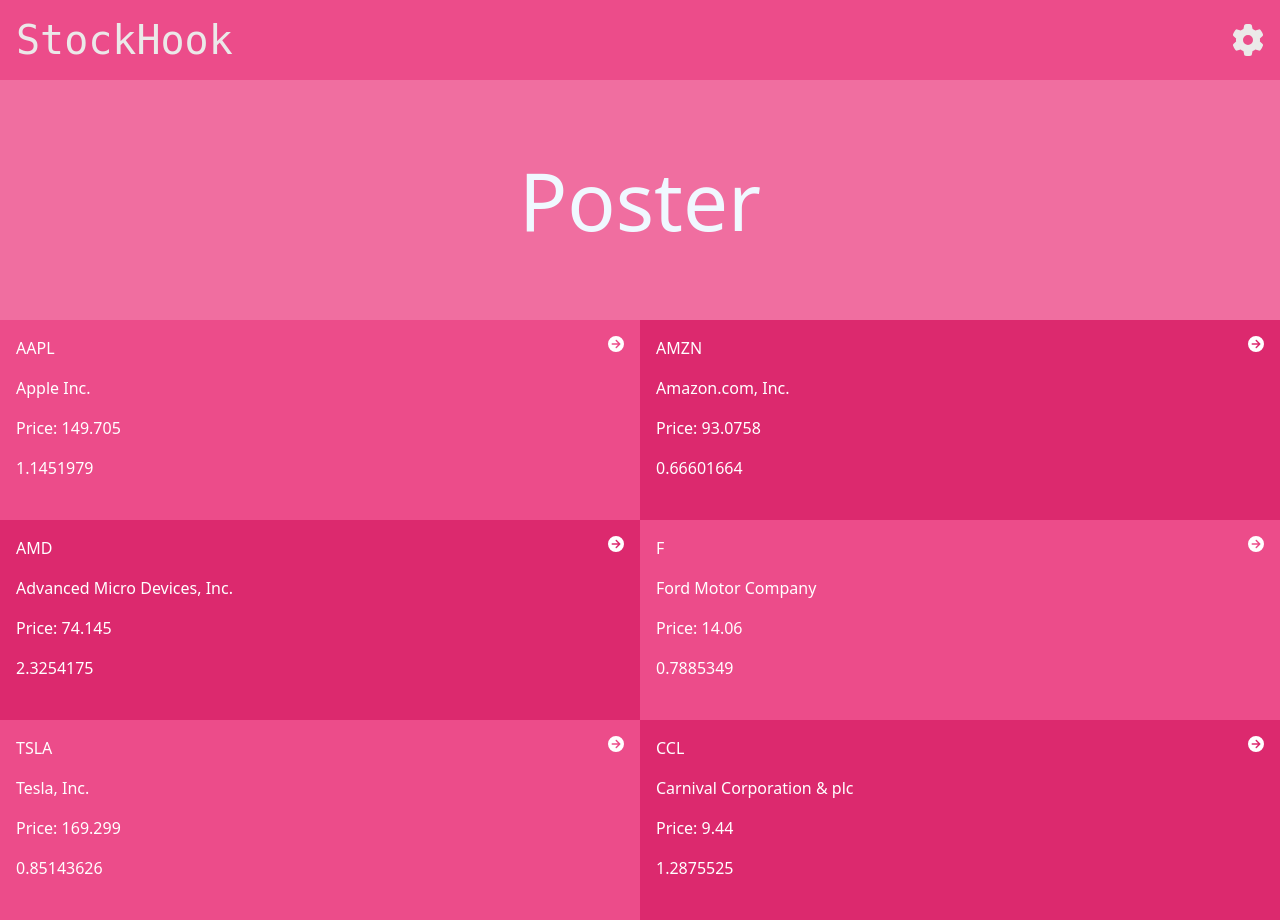
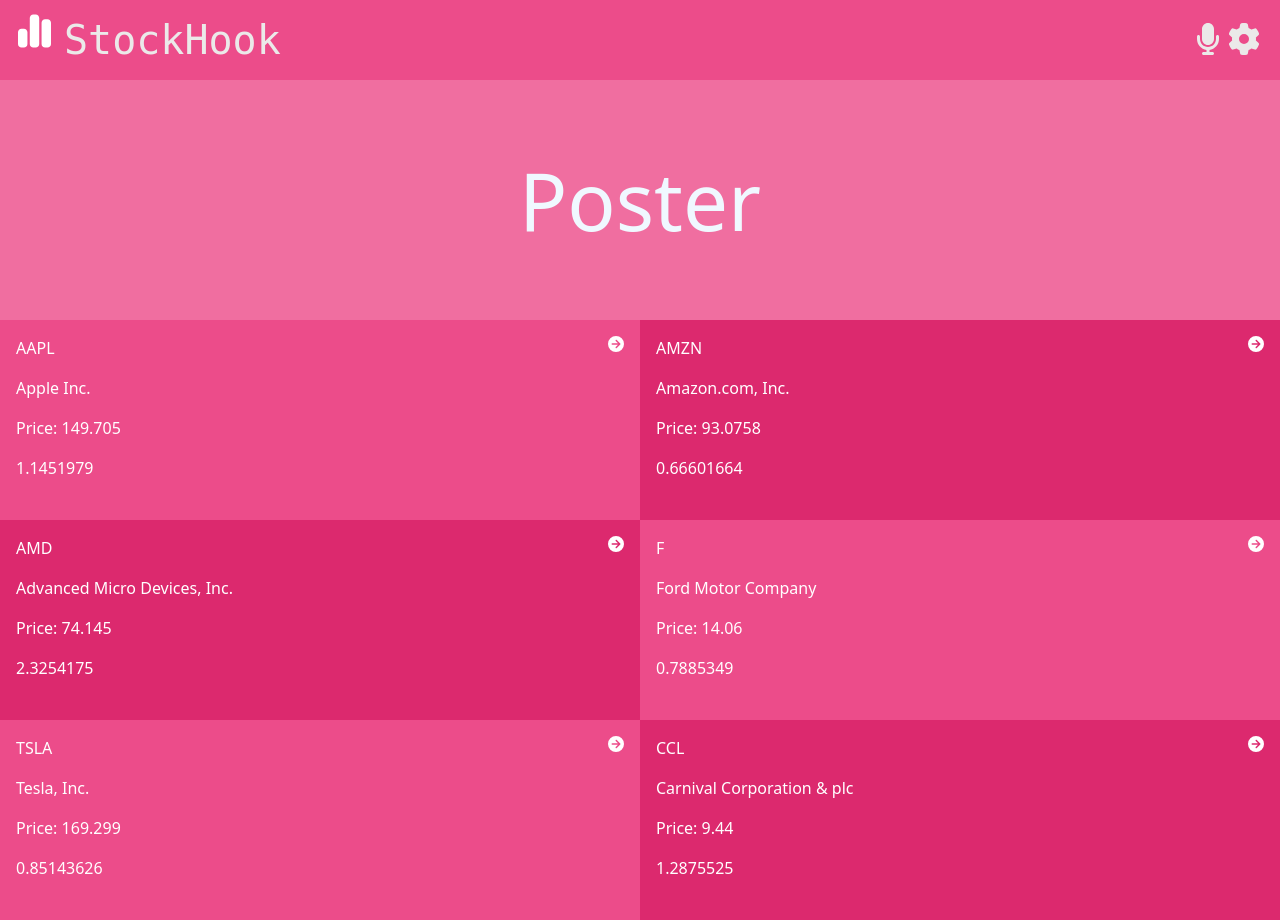
Before and after one commit to KareemWilson/StockHook, a React (Create React App) app: page / in a window 1280 px wide. Built offline with nearby package versions, Linux system fonts and the light colour scheme.

Commit message:
Finish of calling API

```diff
--- a/src/App.css
+++ b/src/App.css
@@ -4,8 +4,8 @@
 
 .nav-container {
   color: #ebe9e9;
-  background-color: #EC4C8A;
-  font-family: 'monospace';
+  background-color: #ec4c8a;
+  font-family: "monospace";
 }
 
 .poster {
@@ -18,12 +18,11 @@
 .stocks-container {
   flex-wrap: wrap;
   max-height: 45rem;
-
 }
 
-.stock{
+.stock {
   position: relative;
-  background-color: #EC4C8A;
+  background-color: #ec4c8a;
   width: 50%;
   height: 12.5rem;
   padding: 1rem;
@@ -55,7 +54,7 @@
   color: white;
 }
 
-.details-icon{
+.details-icon {
   position: absolute;
   top: 0;
   right: 0;
@@ -81,7 +80,7 @@
 
 .name-of-company-in-details {
   font-size: 50px;
-  font-family: 'Gill Sans', 'Gill Sans MT', Calibri, 'Trebuchet MS', sans-serif;
+  font-family: "Gill Sans", "Gill Sans MT", Calibri, "Trebuchet MS", sans-serif;
   font-weight: 700;
   text-align: center;
 }
@@ -98,3 +97,19 @@
   font-size: larger;
   font-weight: 500;
 }
+
+.back-icon {
+  position: fixed;
+  top: 25px;
+  left: 24px;
+  color: white;
+}
+
+.chart-icon {
+  position: absolute;
+  top: 11px;
+  left: 18px;
+  height: 40px;
+  width: 33px;
+  color: white;
+}
--- a/src/Components/NavBar/NavBar.jsx
+++ b/src/Components/NavBar/NavBar.jsx
@@ -1,12 +1,15 @@
 import { FontAwesomeIcon } from '@fortawesome/react-fontawesome';
 import React from 'react';
-import { faGear } from '@fortawesome/free-solid-svg-icons';
+import { faGear, faMicrophone } from '@fortawesome/free-solid-svg-icons';
 
 function NavBar() {
   return (
     <div className="nav-container d-flex f-row p-3 fs-2 fw-5 justify-content-between align-items-center">
-      <h1 className="m-0">StockHook</h1>
-      <FontAwesomeIcon icon={faGear} />
+      <h1 className="m-0 px-5">StockHook</h1>
+      <div className="icons">
+        <FontAwesomeIcon className="px-1" icon={faMicrophone} />
+        <FontAwesomeIcon className="px-1" icon={faGear} />
+      </div>
     </div>
   );
 }
--- a/src/Components/NavBar/Stocks.jsx
+++ b/src/Components/NavBar/Stocks.jsx
@@ -4,7 +4,8 @@
 import Stock from "./Stock";
 import { useSelector, useDispatch } from "react-redux";
 import { getStocks } from "../../redux/stocks/stocks";
-import { Link } from "react-router-dom";
+import { FontAwesomeIcon } from "@fortawesome/react-fontawesome";
+import { faChartSimple } from '@fortawesome/free-solid-svg-icons';
 
 function Stocks() {
   const dispatch = useDispatch();
@@ -16,6 +17,7 @@
 
   return (
     <div className="stocks-container d-flex flex-column">
+      <FontAwesomeIcon className="chart-icon" icon={faChartSimple} />
       {stocks.map((stock, index) => (
           <Stock key={stock.symbol} stock={stock} index={index} />
       ))}
--- a/src/Pages/Details.jsx
+++ b/src/Pages/Details.jsx
@@ -1,6 +1,9 @@
+import { FontAwesomeIcon } from '@fortawesome/react-fontawesome';
 import React, { useEffect } from 'react';
 import { useDispatch, useSelector } from 'react-redux';
+import { Link } from 'react-router-dom';
 import { useParams } from 'react-router';
+import { faArrowLeft } from '@fortawesome/free-solid-svg-icons';
 import { getDetails } from '../redux/details/details';
 
 function Details() {
@@ -14,6 +17,9 @@
 
   return (
     <div className="details-container d-flex flex-column align-items-center ">
+      <Link to="/">
+        <FontAwesomeIcon className="back-icon" icon={faArrowLeft} />
+      </Link>
       <p className="name-of-company-in-details">{name}</p>
       <div className="details">
         {Object.keys(details).map((field) => (
```
